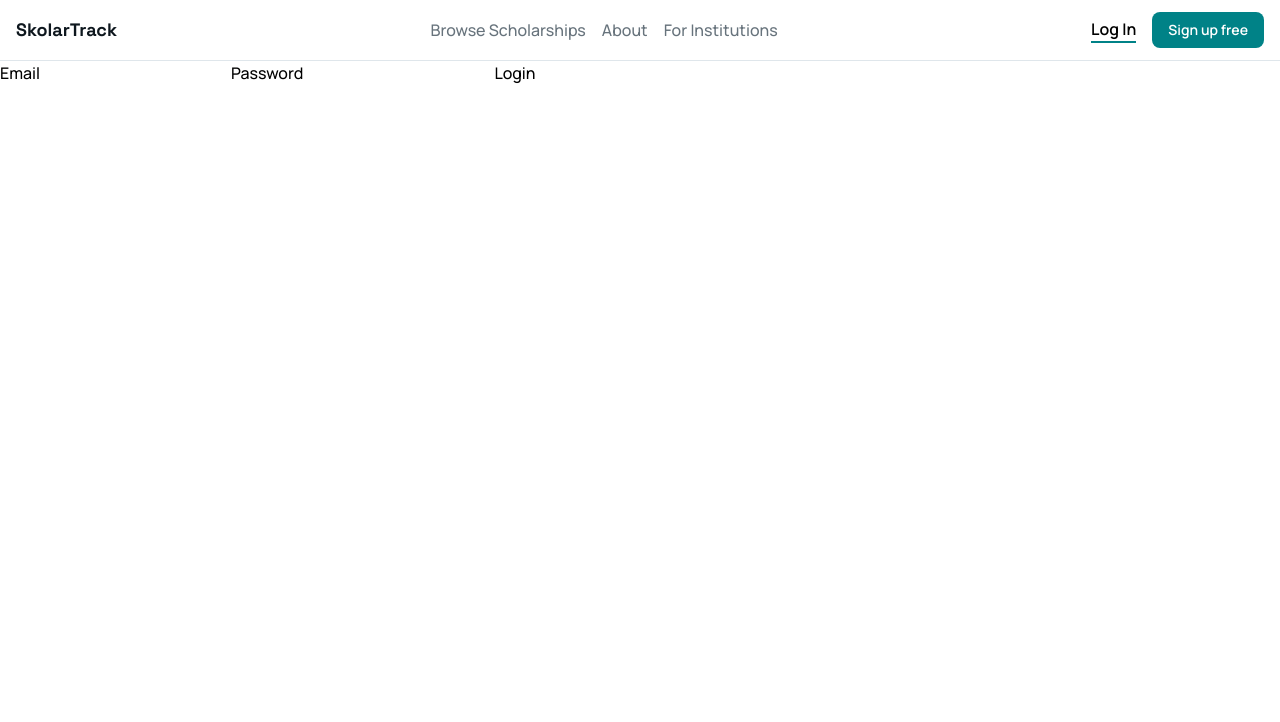
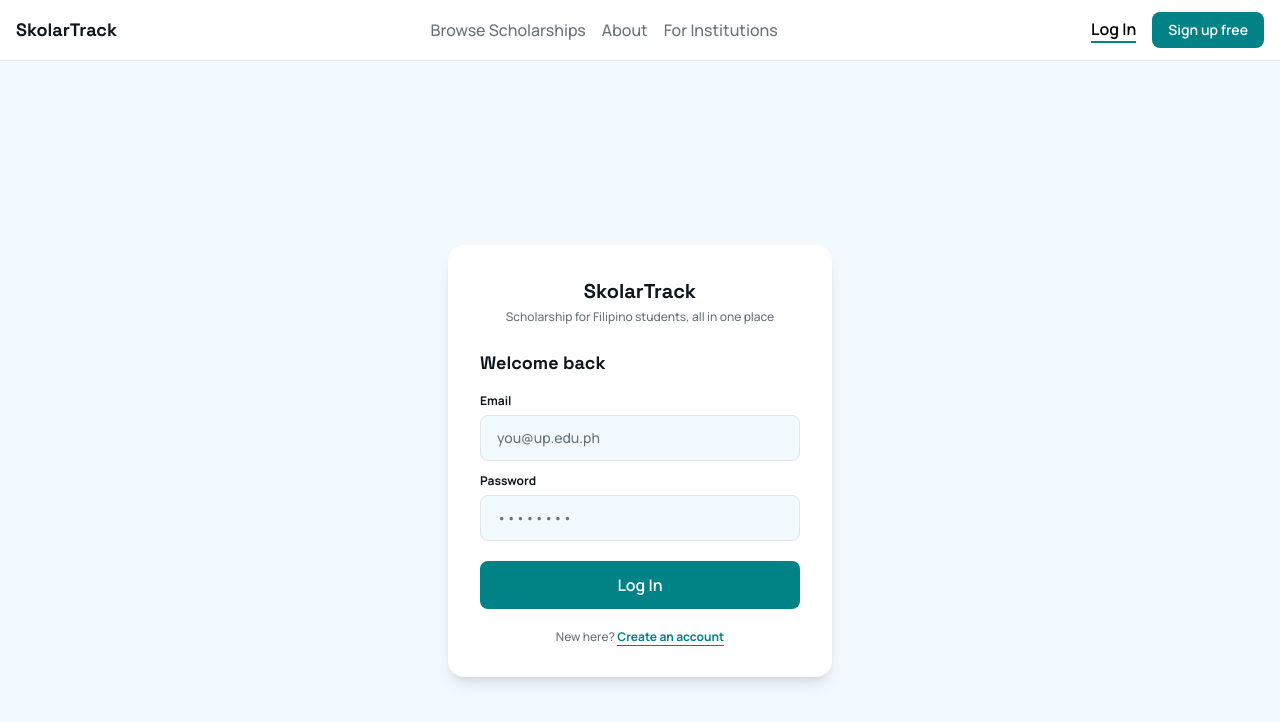
Before and after one commit to Geoffkai/SkolarTrack, a React (Vite) app in the folder client/: page /login in a window 1280 px wide. Shown: the top 722 px of the page. Built offline with nearby package versions, Linux system fonts and the light colour scheme.

Commit message:
feat: enhance Login page with improved layout and loading state
- The login page have styling and layout now, centered card. Added a isSubmitting state and disabling Log In button
- Avoids double submitting of Log in

```diff
--- a/client/src/pages/Login.jsx
+++ b/client/src/pages/Login.jsx
@@ -1,5 +1,5 @@
 import { useState } from "react";
-import { useNavigate } from "react-router-dom";
+import { useNavigate, Link } from "react-router-dom";
 import apiFetch from "../services/api";
 import { getRoleFromToken } from "../services/auth";
 import { useAuth } from "../context/AuthContext";
@@ -8,6 +8,7 @@ import { useAuth } from "../context/AuthContext";
 function Login() {
   const [email, setEmail] = useState("");
   const [password, setPassword] = useState("");
+  const [isSubmitting, setIsSubmitting] = useState(false);
   const navigate = useNavigate();
   const [error, setError] = useState(null);
   const { login } = useAuth();
@@ -15,6 +16,7 @@ function Login() {
   async function handleSubmit(e) {
     e.preventDefault();
     setError(null);
+    setIsSubmitting(true);
 
     try {
       const data = await apiFetch("/auth/login", {
@@ -40,29 +42,100 @@ function Login() {
       } else {
         setError("Something went wrong on our end. Please try again.");
       }
+    } finally {
+      setIsSubmitting(false);
     }
   }
 
+  // Share input styling
+  const inputClass =
+    "w-full px-4 py-3 rounded-lg border border-border bg-background text-sm " +
+    "text-ink placeholder:text-muted focus:outline-none focus:border-primary";
+
   return (
-    <form onSubmit={handleSubmit}>
-      <label htmlFor="email">Email</label>
+    /* full screen centering wrapper*/
+    <div className="min-h-screen bg-background flex items-center justify-center px-4">
+      {/* card */}
+      <div className="w-full max-w-sm bg-white rounded-2xl shadow-lg p-8">
+        {/* brand header */}
+        <div className="text-center mb-6">
+          <div className="font-display font-bold text-xl text-ink">
+            SkolarTrack
+          </div>
+          <p className="text-xs text-muted mt-1">
+            Scholarship for Filipino students, all in one place
+          </p>
+        </div>
+
+        {/* title */}
+        <h1 className="font-display font-bold text-lg text-ink mb-4">
+          Welcome back
+        </h1>
+
+        {/* form */}
+        <form onSubmit={handleSubmit} className="flex flex-col gap-3">
+          <div>
+            <label
+              htmlFor="email"
+              className="block text-xs font-bold text-ink mb-1.5"
+            >
+              Email
+            </label>
             <input
               id="email"
               type="email"
+              autoComplete="email"
               value={email}
               onChange={(e) => setEmail(e.target.value)}
+              placeholder="you@up.edu.ph"
+              className={inputClass}
             />
+          </div>
 
-      <label htmlFor="password">Password</label>
+          <div>
+            <label
+              htmlFor="password"
+              className="block text-xs font-bold text-ink mb-1.5"
+            >
+              Password
+            </label>
             <input
               id="password"
               type="password"
+              autoComplete="current-password"
               value={password}
               onChange={(e) => setPassword(e.target.value)}
+              placeholder="••••••••"
+              className={inputClass}
             />
-      {error && <p>{error}</p>}
-      <button type="submit">Login</button>
+          </div>
+
+          {/* styled error */}
+          {error && (
+            <p className="text-sm font-semibold text-deadline-urgent">
+              {error}
+            </p>
+          )}
+
+          {/* styled button */}
+          <button
+            type="submit"
+            disabled={isSubmitting}
+            className="mt-2 bg-primary text-white font-semibold py-3 rounded-lg hover:brightness-95 cursor-pointer disabled:opacity-60 disabled:cursor-not-allowed disabled:hover:brightness-100"
+          >
+            {isSubmitting ? "Logging in..." : "Log In"}
+          </button>
         </form>
+
+        {/* footer link */}
+        <p className="text-center text-xs text-muted mt-5">
+          New here?{" "}
+          <Link to="/register" className="text-primary font-bold border-b">
+            Create an account
+          </Link>
+        </p>
+      </div>
+    </div>
   );
 }
 
```
Lines whose indentation alone changed are shown as unchanged.
